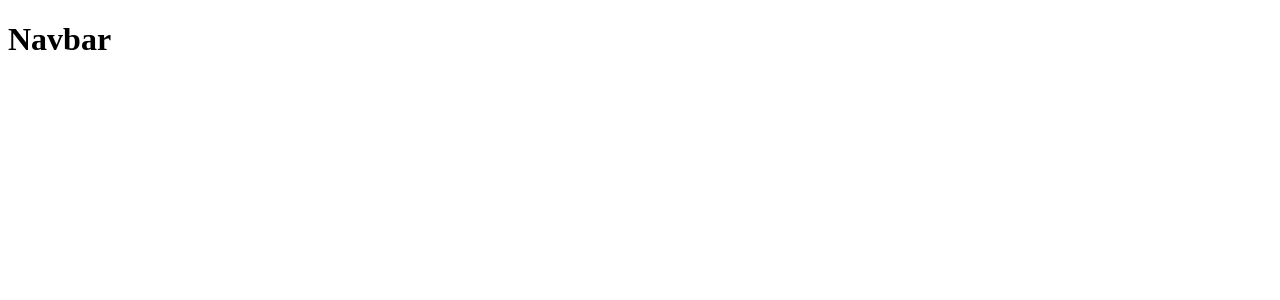
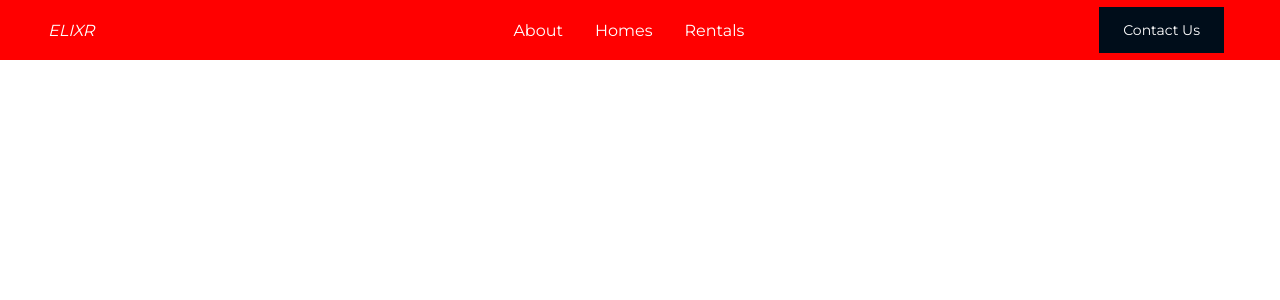
Before and after one commit to KhenTungnung/ZomiSDA-NADwebsite, a React (Create React App) app: page / in a window 1280 px wide. Shown: the top 300 px of the page. Built offline with nearby package versions, Linux system fonts and the light colour scheme.

Commit message:
created functioning Navbar with hiding nav menus depending on screen size

```diff
--- a/package.json
+++ b/package.json
@@ -8,7 +8,10 @@
     "@testing-library/user-event": "^12.8.3",
     "react": "^17.0.2",
     "react-dom": "^17.0.2",
+    "react-icons": "^4.2.0",
+    "react-router-dom": "^5.2.0",
     "react-scripts": "4.0.3",
+    "styled-components": "^5.3.0",
     "typescript": "^4.3.5",
     "web-vitals": "^1.1.2"
   },
--- a/public/index.html
+++ b/public/index.html
@@ -24,6 +24,9 @@
       work correctly both with client-side routing and a non-root public URL.
       Learn how to configure a non-root public URL by running `npm run build`.
     -->
+    <link rel="preconnect" href="https://fonts.googleapis.com">
+    <link rel="preconnect" href="https://fonts.gstatic.com" crossorigin>
+    <link href="https://fonts.googleapis.com/css2?family=Montserrat:wght@400;700&display=swap" rel="stylesheet">
     <title>React App</title>
   </head>
   <body>
--- a/src/App.js
+++ b/src/App.js
@@ -1,10 +1,12 @@
 import React from "react"
 import Navbar from "./components/navbar";
+import GlobalStyle from "./globalStyles";
 
 function App() {
   return (
       <>
-        <Navbar />
+          <GlobalStyle />
+          <Navbar />
       </>
   );
 }
--- /dev/null
+++ b/src/components/Button.js
@@ -0,0 +1,25 @@
+/* to make a button for use to link to other pages*/
+import styled from 'styled-components'
+import { Link} from 'react-router-dom'
+
+export const Button = styled(Link)`
+  background: ${({primary}) => (primary ? '#000d1a' : 'CD853F')};
+  white-space: nowrap;
+  outline: none;
+  border: none;
+  min-width: 100px;
+  max-width: 200px;
+  cursor: pointer;
+  text-decoration: none;
+  transition: 0.3s;
+  display: flex;
+  justify-content: center;
+  align-items: center;
+  padding: ${({big}) => (big ? '16px 40px' : '14px 24px')};
+  color: ${({primary}) => (primary ? '#fff' : '#000d1a')};
+  font-size: ${({big}) => (big ? '20px' : '14px')};
+
+  &:hover{
+    transform: translate(-10px);
+  }
+`;
--- a/src/components/navbar.js
+++ b/src/components/navbar.js
@@ -1,10 +1,88 @@
 import React from 'react'
+import styled, {css} from 'styled-components/macro' /*added the macro to include the {css} */
+import {Link } from 'react-router-dom'
+import {menuData} from "../data/MenuData";
+import {Button} from "./Button";
+import {FaBars} from 'react-icons/fa' /* imports the bars */
+
+
+const Nav = styled.nav`
+  height: 60px;
+  display: flex;
+  justify-content: space-between;
+  padding: 1rem 2rem;
+  z-index: 100;
+  position: fixed;
+  width: 100%;
+  background: red;
+`
+const NavLink = css`
+  color: #fff;
+  display: flex;
+  align-items: center;
+  padding: 0 1rem;
+  height: 100%;
+  cursor: pointer;
+  text-decoration: none;
+`
+const Logo = styled(Link)`
+  ${NavLink}; /* taken from the NavLink above. just adds the style onto here*/
+  font-style: italic;
+`
+const MenuBars = styled(FaBars)`
+  display: none;
+
+  @media screen and (max-width: 768px){
+    display: block;
+    height: 40px;
+    width: 40px;
+    cursor: pointer;
+    postion: absolute;
+    top: 0;
+    right: 0;
+    transform: translate(-10%, -15%);
+  }
+`
+const NavMenu = styled.div`
+  display: flex;
+  align-items: center;
+  margin-right: -48px;
+
+  @media screen and (max-width: 768px){
+    display: none;
+  }
+`
+const NavMenuLinks = styled(Link)`
+  ${NavLink};
+`
+const NavBtn = styled.div`
+  display: flex;
+  align-items: center;
+  margin-right: 24px;
+
+  @media screen and (max-width: 768px){
+    display: none;
+  }
+`
 
 const Navbar = () => {
     return (
-        <div>
-            <h1>Navbar</h1>
-        </div>
+        <Nav>
+            <Logo to="/">ELIXR</Logo>
+            <MenuBars/>
+            <NavMenu>
+                {menuData.map((item, index) => (
+                    <NavMenuLinks to={item.link} key={index}>
+                        {item.title}
+                    </NavMenuLinks>
+                ))}
+            </NavMenu>
+            <NavBtn>
+                <Button to="/contact" primary='true'>
+                    Contact Us
+                </Button>
+            </NavBtn>
+        </Nav>
     )
 }
 
--- /dev/null
+++ b/src/data/MenuData.js
@@ -0,0 +1,5 @@
+export const menuData = [
+    { title: 'About', link: '/about'},
+    { title: 'Homes', link: '/homes'},
+    { title: 'Rentals', link: '/rentals'},
+]
--- /dev/null
+++ b/src/globalStyles.js
@@ -0,0 +1,16 @@
+import { createGlobalStyle} from "styled-components";
+
+const GlobalStyle = createGlobalStyle`
+    *{
+      margin: 0;
+      padding: 0;
+      box-sizing: border-box;
+      font-family: 'Montserrat', sans-serif;
+
+    }
+    html, body{
+      overflow-x: hidden;
+    }
+`;
+
+export default GlobalStyle;
--- a/src/index.js
+++ b/src/index.js
@@ -2,10 +2,13 @@
 import ReactDOM from 'react-dom';
 import App from './App';
 import reportWebVitals from './reportWebVitals';
+import {BrowserRouter as Router} from "react-router-dom";
 
 ReactDOM.render(
   <React.StrictMode>
-    <App />
+      <Router>
+        <App />
+      </Router>
   </React.StrictMode>,
   document.getElementById('root')
 );
```
Also changed, not shown: 1 other file (tests, documents, lock files or other folders).
